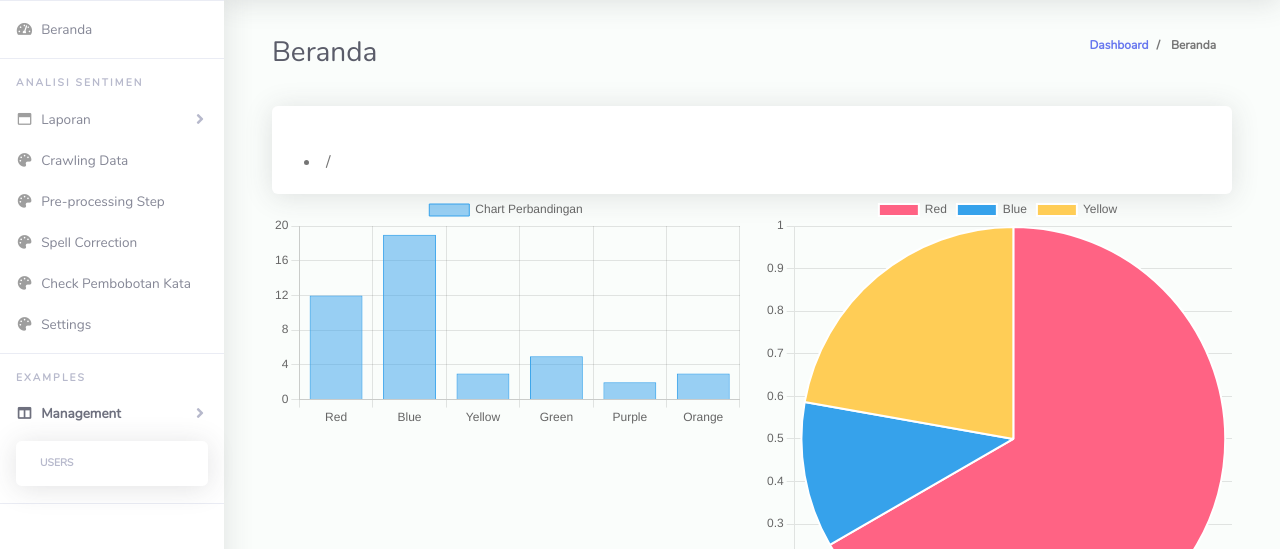
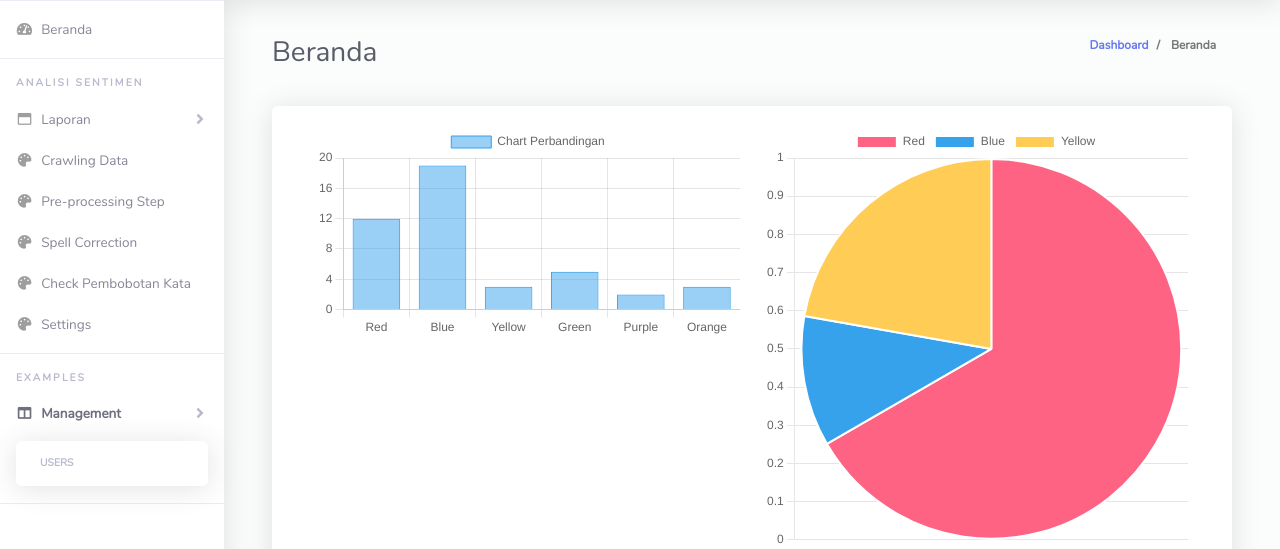
Before and after one commit to fathurwalkers/flask-svm, a Flask app: page /dashboard in a window 1280 px wide. Shown: the part 70-619 px from the top of the page. Run offline with Flask 3, Linux system fonts and the light colour scheme; tables that the repository leaves empty or names only in its code hold one stand-in row (values such as "Sample post"); parts of the project's set-up code (start-up, migrations or seed data) failed here and were passed over; some libraries are stand-ins or nearby versions.

Commit message:
structuring folders and files

```diff
--- a/scripts/templates/dashboard.html
+++ b/scripts/templates/dashboard.html
@@ -20,20 +20,8 @@ Beranda
 
     <div class="card">
         <div class="card-body">
-            <di class="row">
+
             <div class="container">
-                    <!-- {{ login }} -->
-                    <br />
-
-                    {% for items in login: %}
-                    <li>{{ items[1] }} / {{ items[2] }}</li>
-                    {% endfor %}
-                    <!--  -->
-
-                </div>
-            </di>
-        </div>
-    </div>
 
                 <div class="row">
                     <div class="col-sm-6 col-md-6 col-lg-6">
@@ -56,6 +44,11 @@ Beranda
                 </div>
 
             </div>
+
+        </div>
+    </div>
+</div>
+
 {% endblock %}
 
 {% block script_js %}
```
Lines whose indentation alone changed are shown as unchanged.
